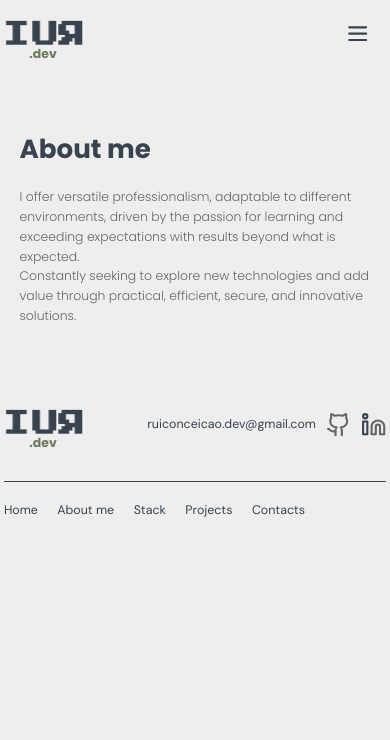
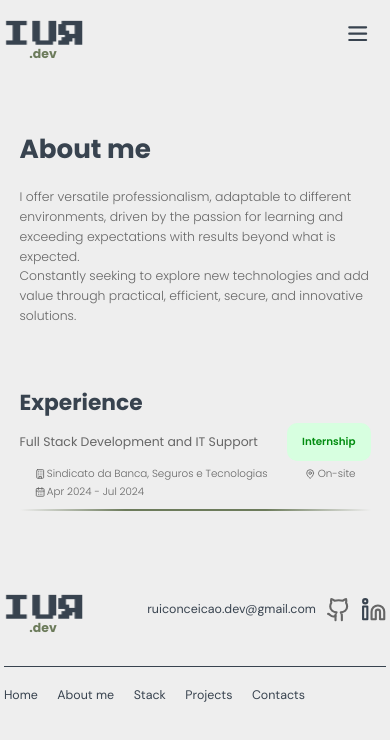
Before and after one commit to ruiconceicao/Portfolio, an Angular app: page /about in a window 390 px wide. Shown: the top 740 px of the page. Built offline with nearby package versions, Linux system fonts and the light colour scheme; a web font is replaced by a local one.

Commit message:
Portfolio angular (#3)
* Stable update
Done:
    - Experience section (stable & responsive)

Todo:
    - Education section (about page)

```diff
--- a/src/app/assets/_typography.scss
+++ b/src/app/assets/_typography.scss
@@ -65,7 +65,7 @@ strong {
 }
 
 hr {
-  position: fixed;
+  /* position: fixed; */
   width: 100%;
   max-width: var(--maxwidth);
   background: var(--gradient);
--- /dev/null
+++ b/src/app/components/experience/experience.component.html
@@ -0,0 +1,75 @@
+@for (experience of experienceService.experiences(); track $index) {
+<article>
+  <div class="top-div">
+    <p>{{ experience.position }}</p>
+    <div class="green-label">
+      <small>{{ experience.contractType }}</small>
+    </div>
+  </div>
+  <div class="bottom-div">
+    <div class="company">
+      <svg
+        width="24"
+        viewBox="0 0 24 24"
+        fill="none"
+        stroke="currentColor"
+        stroke-width="2"
+        stroke-linecap="round"
+        stroke-linejoin="round"
+      >
+        <rect width="16" height="20" x="4" y="2" rx="2" ry="2" />
+        <path d="M9 22v-4h6v4" />
+        <path d="M8 6h.01" />
+        <path d="M16 6h.01" />
+        <path d="M12 6h.01" />
+        <path d="M12 10h.01" />
+        <path d="M12 14h.01" />
+        <path d="M16 10h.01" />
+        <path d="M16 14h.01" />
+        <path d="M8 10h.01" />
+        <path d="M8 14h.01" />
+      </svg>
+      <small>{{ experience.company }}</small>
+    </div>
+    <div class="regime">
+      <svg
+        viewBox="0 0 24 24"
+        fill="none"
+        stroke="currentColor"
+        stroke-width="2"
+        stroke-linecap="round"
+        stroke-linejoin="round"
+      >
+        <path
+          d="M20 10c0 4.993-5.539 10.193-7.399 11.799a1 1 0 0 1-1.202 0C9.539 20.193 4 14.993 4 10a8 8 0 0 1 16 0"
+        />
+        <circle cx="12" cy="10" r="3" />
+      </svg>
+      <small>{{ experience.workPlace }}</small>
+    </div>
+    <div class="timespan">
+      <svg
+        viewBox="0 0 24 24"
+        fill="none"
+        stroke="currentColor"
+        stroke-width="2"
+        stroke-linecap="round"
+        stroke-linejoin="round"
+      >
+        <path d="M8 2v4" />
+        <path d="M16 2v4" />
+        <rect width="18" height="18" x="3" y="4" rx="2" />
+        <path d="M3 10h18" />
+        <path d="M8 14h.01" />
+        <path d="M12 14h.01" />
+        <path d="M16 14h.01" />
+        <path d="M8 18h.01" />
+        <path d="M12 18h.01" />
+        <path d="M16 18h.01" />
+      </svg>
+      <small>{{ experience.timeSpan }}</small>
+    </div>
+  </div>
+  <hr />
+</article>
+}
--- /dev/null
+++ b/src/app/components/experience/experience.component.scss
@@ -0,0 +1,56 @@
+/*  |------------------------|
+    |   EXPERIENCE SECTION   |
+    |------------------------|*/
+
+small {
+  font-size: clamp(1rem, calc(0.52vw + 8.33px), 1.5rem);
+}
+.top-div {
+  display: flex;
+  justify-content: space-between;
+  align-items: center;
+  column-gap: 2.5vw;
+}
+.top-div p {
+  font-weight: var(--fontWeightRegular);
+}
+.green-label {
+  background-color: var(--green02);
+  padding: 1rem 1.5rem;
+  border-radius: 1rem;
+  margin-left: auto;
+}
+.green-label small {
+  color: var(--green01);
+  white-space: nowrap;
+  font-weight: var(--fontWeightSemiBold);
+}
+
+.bottom-div {
+  display: flex;
+  justify-content: space-between;
+  flex-wrap: wrap;
+  column-gap: 0.5vw;
+  padding: 0 1.5rem;
+}
+.bottom-div > div {
+  display: flex;
+  column-gap: 0.5vw;
+}
+.bottom-div div small {
+  margin: 0;
+  white-space: nowrap;
+  font-weight: var(--fontWeightLight);
+  color: var(--colorP);
+}
+.bottom-div svg {
+  width: clamp(1rem, calc(0.52vw + 8.33px), 1.5rem);
+  stroke: var(--colorP);
+}
+hr {
+  margin: 1svh 0;
+}
+
+/*  |-------------------------------|
+    |   END OF EXPERIENCE SECTION   |
+    |-------------------------------|*/
--- /dev/null
+++ b/src/app/components/experience/experience.component.ts
@@ -0,0 +1,12 @@
+import { Component, inject } from '@angular/core';
+import { ExperienceService } from '../../services/experience.service';
+
+@Component({
+  selector: 'app-experience',
+  imports: [],
+  templateUrl: './experience.component.html',
+  styleUrl: './experience.component.scss',
+})
+export class ExperienceComponent {
+  readonly experienceService = inject(ExperienceService);
+}
--- a/src/app/components/linkedin-card/linkedin-card.component.html
+++ b/src/app/components/linkedin-card/linkedin-card.component.html
@@ -1,8 +1,6 @@
 <div class="linkedin-card">
   <header>
     <svg
-      xmlns="http://www.w3.org/2000/svg"
-      xmlns:xlink="http://www.w3.org/1999/xlink"
       viewBox="0 0 84 21"
       preserveAspectRatio="xMinYMin meet"
       version="1.1"
@@ -69,7 +67,7 @@
     </div>
     <div class="description">
       <small>
-        Junior Software / Full-Stack Developer
+        Junior Software / Full Stack Developer
         <br />
         <a
           href="https://www.linkedin.com/company/maissindicato/"
--- a/src/app/pages/about/about.component.html
+++ b/src/app/pages/about/about.component.html
@@ -23,7 +23,12 @@
         </p> -->
       </article>
     </div>
-    <app-linkedin-card />
+    <app-linkedin-card></app-linkedin-card>
   </section>
-  <section class="experience"></section>
+  <section class="experience content">
+    <header>
+      <h2>Experience</h2>
+    </header>
+    <app-experience></app-experience>
+  </section>
 </main>
--- a/src/app/pages/about/about.component.scss
+++ b/src/app/pages/about/about.component.scss
@@ -4,27 +4,28 @@
   |   ABOUT.HTML STYLES   |
   |                       |
   |-----------------------|*/
-section>.content {
-    width: 60%;
+.content {
+  width: 70%;
 }
 
 /*  |-------------------|
     |   ABOUT SECTION   |
     |-------------------|*/
+
 .about {
-    display: flex;
-    justify-content: space-between;
-    gap: 2.5vw;
+  display: flex;
+  justify-content: space-between;
+  gap: 2.5vw;
 }
 
-.about>.content>header * {
-    margin-top: 0;
+.about > .content > header * {
+  margin-top: 0;
 }
 
 .about article p {
-    margin: 0;
+  margin: 0;
 }
 
 /*  |--------------------------|
-    |   FIM DA ABOUT SECTION   |
+    |   END OF ABOUT SECTION   |
     |--------------------------|*/
--- a/src/app/pages/about/about.component.ts
+++ b/src/app/pages/about/about.component.ts
@@ -1,10 +1,11 @@
 import { Component } from '@angular/core';
 import { LinkedinCardComponent } from '../../components/linkedin-card/linkedin-card.component';
+import { ExperienceComponent } from '../../components/experience/experience.component';
 
 @Component({
   selector: 'app-about',
   standalone: true,
-  imports: [LinkedinCardComponent],
+  imports: [LinkedinCardComponent, ExperienceComponent],
   templateUrl: './about.component.html',
   styleUrl: './about.component.scss',
 })
--- /dev/null
+++ b/src/app/services/experience.service.ts
@@ -0,0 +1,18 @@
+import { Injectable, signal } from '@angular/core';
+import { Experience } from '../models/experience.model';
+
+@Injectable({
+  providedIn: 'root',
+})
+export class ExperienceService {
+  experiences = signal<Experience[]>([
+    {
+      position: 'Full Stack Development and IT Support',
+      contractType: 'Internship',
+      company: 'Sindicato da Banca, Seguros e Tecnologias',
+      workPlace: 'On-site',
+      timeSpan: 'Apr 2024 - Jul 2024',
+    },
+  ]);
+  constructor() {}
+}
--- a/src/styles.scss
+++ b/src/styles.scss
@@ -16,7 +16,6 @@
   |   MOBILE < 768px   |
   |--------------------|*/
 @media (max-width: 768px) {
-
   .primaryHeader .columnRight .menu.Large {
     display: none;
   }
@@ -35,11 +34,10 @@
       display: none;
     }
 
-    .about>.content {
+    .content {
       width: 100% !important;
     }
   }
-
 }
 
 /*|-------------------|
@@ -52,7 +50,6 @@
   |   TABLET < 1024px   |
   |---------------------|*/
 @media (min-width: 769px) and (max-width: 1023px) {
-
   .primaryHeader .mobile-menu-button .toggle,
   #menuDrop,
   .menu.Small,
@@ -60,7 +57,6 @@
     visibility: hidden !important;
     display: none !important;
   }
-
 }
 
 /*|-------------------|
@@ -73,7 +69,6 @@
   |   DESKTOP > 1024px   |
   |----------------------|*/
 @media (min-width: 1024px) {
-
   .primaryHeader .mobile-menu-button .toggle,
   #menuDrop,
   .menu.Small,
```
Also changed, not shown: src/app/models/experience.model.ts (added, +7 -0 lines), 2 other files (tests, documents, lock files or other folders).
